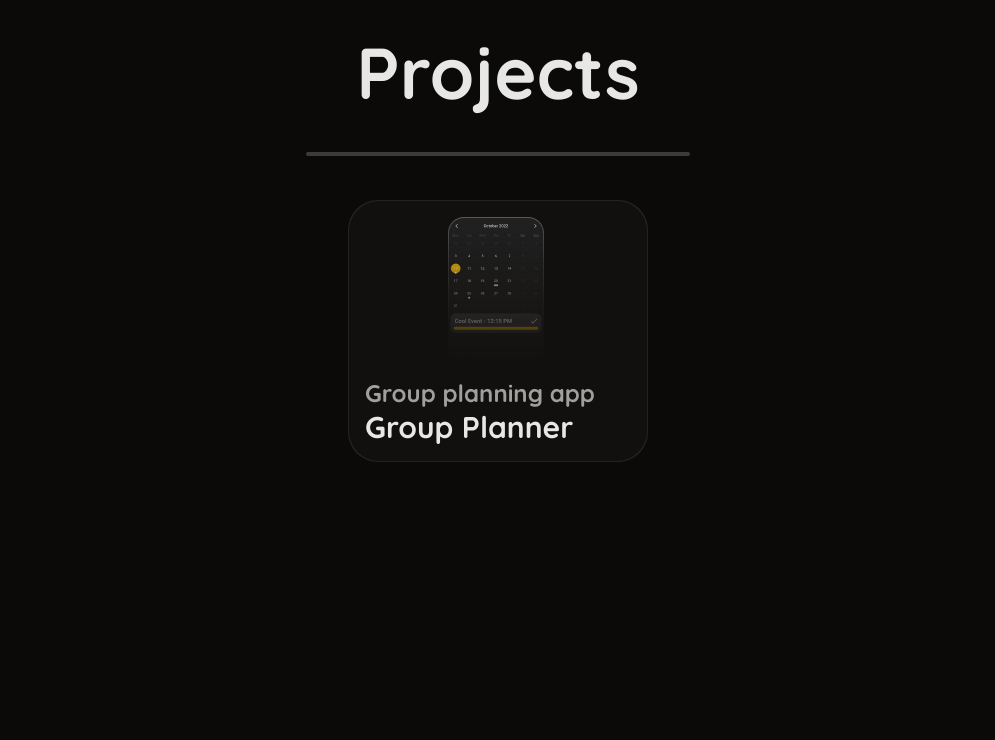
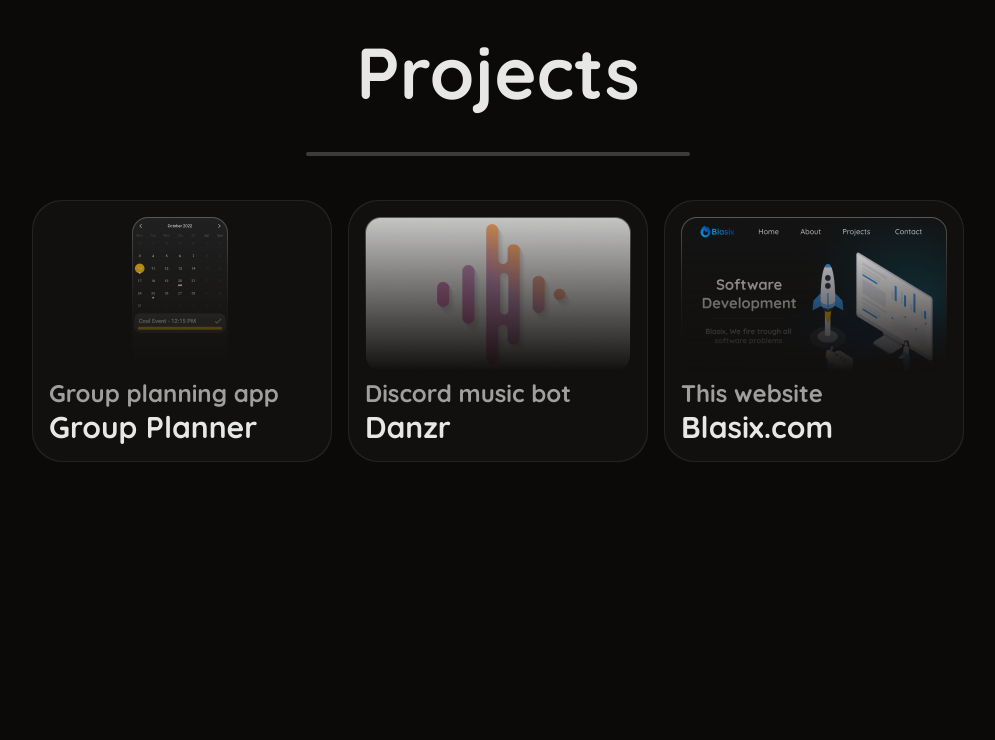
Before and after one commit to Blasix/Blasix-Site, a PHP site: page /projects.html in a window 1280 px wide. Shown: the part 156-896 px from the top of the page, without its empty margins (142-1137 px from the left). Run offline with PHP 8.4, Linux system fonts and the light colour scheme.

Commit message:
added the rest of the projects

```diff
--- a/src/404.html
+++ b/src/404.html
@@ -18,7 +18,7 @@
         <div class="xl:max-w-[1920px] w-full xl:h-screen">
             <!-- navbar -->
             <nav id="navbar"
-                class="w-full flex justify-between items-center text-2xl lg:text-3xl xl:pt-10 pt-6 dark:text-white/80">
+                class="w-full flex justify-between items-center text-2xl lg:text-3xl xl:pt-10 pt-6 dark:text-white/80 z-10">
 
                 <!-- big screen navbar -->
                 <img src="./assets/logo/logoTextSide.svg" alt="NavLogo" class="h-10 lg:h-14 object-contain">
@@ -37,7 +37,7 @@
                 <div id="menu"
                     class="hidden lg:hidden absolute w-full h-full top-0 right-0 bg-stone-950/20 backdrop-blur-md">
                     <div
-                        class="flex text-start items-start gap-20 p-6 absolute top-0 right-0 m-6 sm:mx-16 w-auto rounded-xl dark:bg-stone-800 ">
+                        class="flex text-start items-start gap-20 p-6 absolute top-0 right-0 m-6 sm:mx-16 w-auto rounded-xl dark:bg-stone-800/90 ">
                         <ul class="flex-col flex gap-1">
                             <li><a href="index.html">Home</a></li>
                             <li><a href="about.html">About</a></li>
--- a/src/about.html
+++ b/src/about.html
@@ -18,7 +18,7 @@
         <div class="xl:max-w-[1920px] w-full xl:h-screen">
             <!-- navbar -->
             <nav id="navbar"
-                class="w-full flex justify-between items-center text-2xl lg:text-3xl xl:pt-10 pt-6 dark:text-white/80">
+                class="w-full flex justify-between items-center text-2xl lg:text-3xl xl:pt-10 pt-6 dark:text-white/80 z-10">
 
                 <!-- big screen navbar -->
                 <img src="./assets/logo/logoTextSide.svg" alt="NavLogo" class="h-10 lg:h-14 object-contain">
@@ -37,7 +37,7 @@
                 <div id="menu"
                     class="hidden lg:hidden absolute w-full h-full top-0 right-0 bg-stone-950/20 backdrop-blur-md">
                     <div
-                        class="flex text-start items-start gap-20 p-6 absolute top-0 right-0 m-6 sm:mx-16 w-auto rounded-xl dark:bg-stone-800 ">
+                        class="flex text-start items-start gap-20 p-6 absolute top-0 right-0 m-6 sm:mx-16 w-auto rounded-xl dark:bg-stone-800/90 ">
                         <ul class="flex-col flex gap-1">
                             <li><a href="index.html">Home</a></li>
                             <li><a href="about.html" class="dark:text-white font-semibold">About</a></li>
--- a/src/contact.html
+++ b/src/contact.html
@@ -18,7 +18,7 @@
         <div class="xl:max-w-[1920px] w-full xl:h-screen">
             <!-- navbar -->
             <nav id="navbar"
-                class="w-full flex justify-between items-center text-2xl lg:text-3xl xl:pt-10 pt-6 dark:text-white/80">
+                class="w-full flex justify-between items-center text-2xl lg:text-3xl xl:pt-10 pt-6 dark:text-white/80 z-10">
 
                 <!-- big screen navbar -->
                 <img src="./assets/logo/logoTextSide.svg" alt="NavLogo" class="h-10 lg:h-14 object-contain">
@@ -37,7 +37,7 @@
                 <div id="menu"
                     class="hidden lg:hidden absolute w-full h-full top-0 right-0 bg-stone-950/20 backdrop-blur-md">
                     <div
-                        class="flex text-start items-start gap-20 p-6 absolute top-0 right-0 m-6 sm:mx-16 w-auto rounded-xl dark:bg-stone-800 ">
+                        class="flex text-start items-start gap-20 p-6 absolute top-0 right-0 m-6 sm:mx-16 w-auto rounded-xl dark:bg-stone-800/90 ">
                         <ul class="flex-col flex gap-1">
                             <li><a href="index.html">Home</a></li>
                             <li><a href="about.html">About</a></li>
--- a/src/css/card.css
+++ b/src/css/card.css
@@ -1,4 +1,4 @@
-#cards:hover > .card  > .card-border{
+#cards:hover > .card::after{
     opacity: 1;
 }
 
@@ -7,7 +7,7 @@
 }
 
 .card::before,
-.card > .card-border {
+.card::after {
     border-radius: inherit;
     content: "";
     height: 100%;
@@ -26,8 +26,8 @@
     z-index: 3;
 }
 
-.card > .card-border {
-    background: radial-gradient(600px circle at var(--mouse-x) var(--mouse-y), rgba(255, 255, 255, 0.3) 0%, transparent 40%);
+.card::after {
+    background: radial-gradient(500px circle at var(--mouse-x) var(--mouse-y), rgba(255, 255, 255, 0.3) 0%, transparent 40%);
     z-index: -1;
 }
 
--- a/src/css/output.css
+++ b/src/css/output.css
@@ -616,6 +612,10 @@ video {
   height: 800px;
 }
 
+.h-\[calc\(100\%-2px\)\] {
+  height: calc(100% - 2px);
+}
+
 .h-full {
   height: 100%;
 }
@@ -624,8 +624,8 @@ video {
   height: 100vh;
 }
 
-.h-\[calc\(100\%-2px\)\] {
-  height: calc(100% - 2px);
+.h-\[160\] {
+  height: 160;
 }
 
 .w-60 {
@@ -644,6 +644,10 @@ video {
   width: 600px;
 }
 
+.w-\[calc\(100\%-2px\)\] {
+  width: calc(100% - 2px);
+}
+
 .w-auto {
   width: auto;
 }
@@ -652,8 +656,8 @@ video {
   width: 100%;
 }
 
-.w-\[calc\(100\%-2px\)\] {
-  width: calc(100% - 2px);
+.w-\[266px\] {
+  width: 266px;
 }
 
 .cursor-pointer {
@@ -724,20 +728,13 @@ video {
   border-radius: 0.75rem;
 }
 
-.border {
-  border-width: 1px;
-}
-
 .border-0 {
   border-width: 0px;
 }
 
-.border-white\/10 {
-  border-color: rgb(255 255 255 / 0.1);
-}
-
-.border-inherit {
-  border-color: inherit;
+.bg-\[rgb\(18\2c 16\2c 14\)\] {
+  --tw-bg-opacity: 1;
+  background-color: rgb(18 16 14 / var(--tw-bg-opacity));
 }
 
 .bg-blue-700\/50 {
@@ -750,40 +747,6 @@ video {
 
 .bg-stone-950\/20 {
   background-color: rgb(12 10 9 / 0.2);
-}
-
-.bg-stone-950\/80 {
-  background-color: rgb(12 10 9 / 0.8);
-}
-
-.bg-stone-950 {
-  --tw-bg-opacity: 1;
-  background-color: rgb(12 10 9 / var(--tw-bg-opacity));
-}
-
-.bg-\[rgb\(20\2c 18\2c 16\)\] {
-  --tw-bg-opacity: 1;
-  background-color: rgb(20 18 16 / var(--tw-bg-opacity));
-}
-
-.bg-\[rgb\(20\2c 17\2c 16\)\] {
-  --tw-bg-opacity: 1;
-  background-color: rgb(20 17 16 / var(--tw-bg-opacity));
-}
-
-.bg-\[rgb\(19\2c 18\2c 16\)\] {
-  --tw-bg-opacity: 1;
-  background-color: rgb(19 18 16 / var(--tw-bg-opacity));
-}
-
-.bg-\[rgb\(23\2c 23\2c 23\)\] {
-  --tw-bg-opacity: 1;
-  background-color: rgb(23 23 23 / var(--tw-bg-opacity));
-}
-
-.bg-\[rgb\(18\2c 16\2c 14\)\] {
-  --tw-bg-opacity: 1;
-  background-color: rgb(18 16 14 / var(--tw-bg-opacity));
 }
 
 .object-contain {
--- a/src/projects.html
+++ b/src/projects.html
@@ -19,7 +19,7 @@
         <div class="xl:max-w-[1920px] w-full xl:h-screen">
             <!-- navbar -->
             <nav id="navbar"
-                class="w-full flex justify-between items-center text-2xl lg:text-3xl xl:pt-10 pt-6 dark:text-white/80">
+                class="w-full flex justify-between items-center text-2xl lg:text-3xl xl:pt-10 pt-6 dark:text-white/80 z-10">
 
                 <!-- big screen navbar -->
                 <img src="./assets/logo/logoTextSide.svg" alt="NavLogo" class="h-10 lg:h-14 object-contain">
@@ -35,9 +35,10 @@
                     <img src="./assets/buttons/menu.svg" alt="menu_button_img">
                 </button>
 
-                <div id="menu" class="hidden absolute w-full h-full top-0 right-0 bg-stone-950/20 backdrop-blur-md">
+                <div id="menu"
+                    class="hidden lg:hidden absolute w-full h-full top-0 right-0 bg-stone-950/20 backdrop-blur-md">
                     <div
-                        class="flex text-start items-start gap-20 p-6 absolute top-0 right-0 m-6 sm:mx-16 w-auto rounded-xl dark:bg-stone-800 ">
+                        class="flex text-start items-start gap-20 p-6 absolute top-0 right-0 m-6 sm:mx-16 w-auto rounded-xl dark:bg-stone-800/90 ">
                         <ul class="flex-col flex gap-1">
                             <li><a href="index.html">Home</a></li>
                             <li><a href="about.html">About</a></li>
@@ -52,18 +53,35 @@
             </nav>
 
             <!-- body -->
-            <div id="body" class="h-screen flex justify-center mt-24 flex-row font-bold">
+            <div id="body" class="h-screen flex justify-center mt-24 flex-row font-bold z-10">
                 <div class="text-center flex flex-col gap-3">
                     <h1 class="2xl:text-8xl xl:text-7xl text-6xl">Projects</h1>
                     <hr class="xl:w-96 w-60  h-1 mx-auto my-4  border-0 rounded md:my-8 dark:bg-white/20">
                     <div class="flex flex-wrap gap-4 justify-center" id="cards">
                         <a href="https://groupplanner.blasix.com" class="dark:bg-white/10 rounded-[30px] relative card">
-                            <div class="card-border"></div>
                             <div
                                 class="h-[calc(100%-2px)] w-[calc(100%-2px)] bg-[rgb(18,16,14)] m-[1px] flex flex-col text-left p-4 card-content">
-                                <img src="assets/projects/groupplanner.png" alt="groupplanner" class="">
+                                <img src="assets/projects/groupplanner.png" alt="groupplanner"
+                                    class="w-[266px] h-[160]">
                                 <h2 class="dark:text-white/60 text-2xl">Group planning app</h2>
                                 <h1 class="text-3xl">Group Planner</h1>
+                            </div>
+                        </a>
+                        <a href="https://github.com/Blasix/danzr_py"
+                            class="dark:bg-white/10 rounded-[30px] relative card">
+                            <div
+                                class="h-[calc(100%-2px)] w-[calc(100%-2px)] bg-[rgb(18,16,14)] m-[1px] flex flex-col text-left p-4 card-content">
+                                <img src="assets/projects/danzr.png" alt="danzr" class="w-[266px] h-[160]">
+                                <h2 class="dark:text-white/60 text-2xl">Discord music bot</h2>
+                                <h1 class="text-3xl">Danzr</h1>
+                            </div>
+                        </a>
+                        <a href="https://blasix.com" class="dark:bg-white/10 rounded-[30px] relative card">
+                            <div
+                                class="h-[calc(100%-2px)] w-[calc(100%-2px)] bg-[rgb(18,16,14)] m-[1px] flex flex-col text-left p-4 card-content">
+                                <img src="assets/projects/blasix.png" alt="blasix" class="w-[266px] h-[160]">
+                                <h2 class="dark:text-white/60 text-2xl">This website</h2>
+                                <h1 class="text-3xl">Blasix.com</h1>
                             </div>
                         </a>
                     </div>
```
Also changed, not shown: other parts of src/css/output.css (+2 -39 lines).
